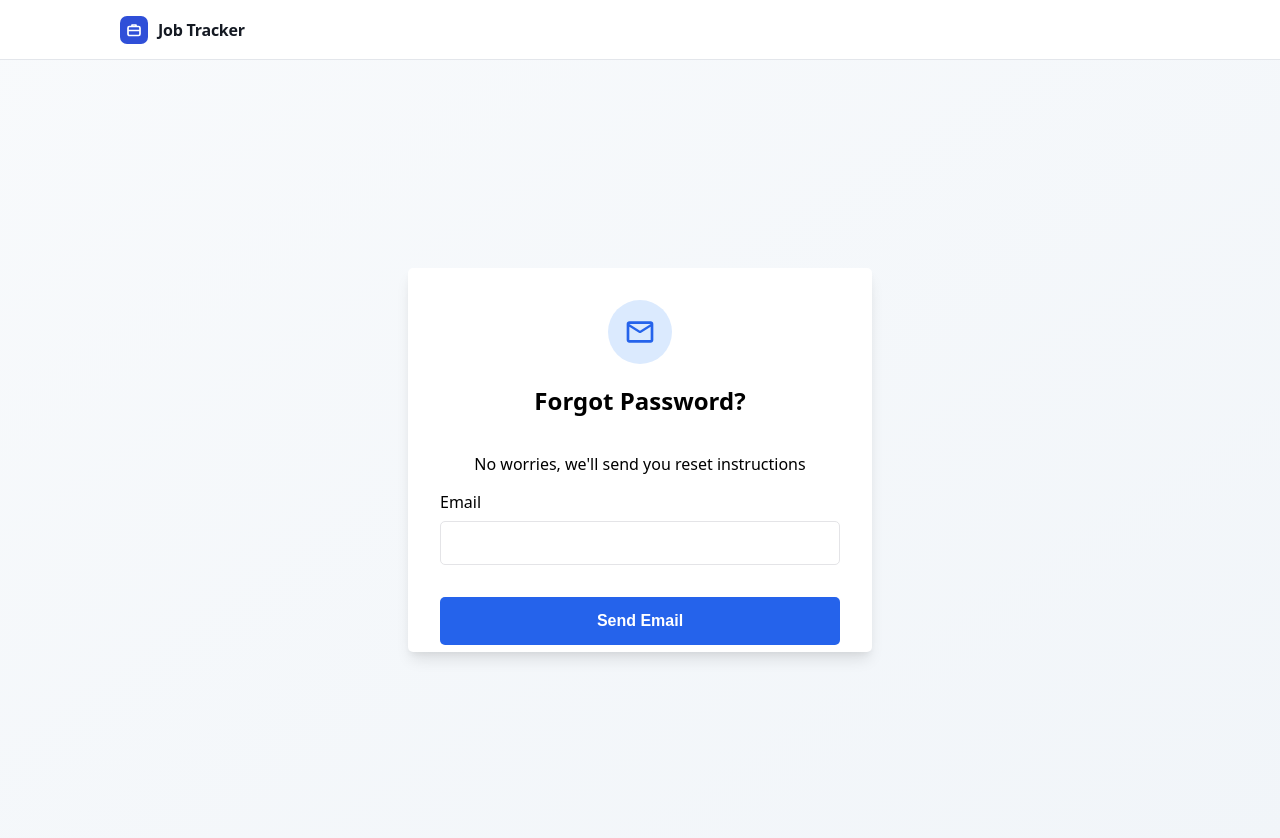
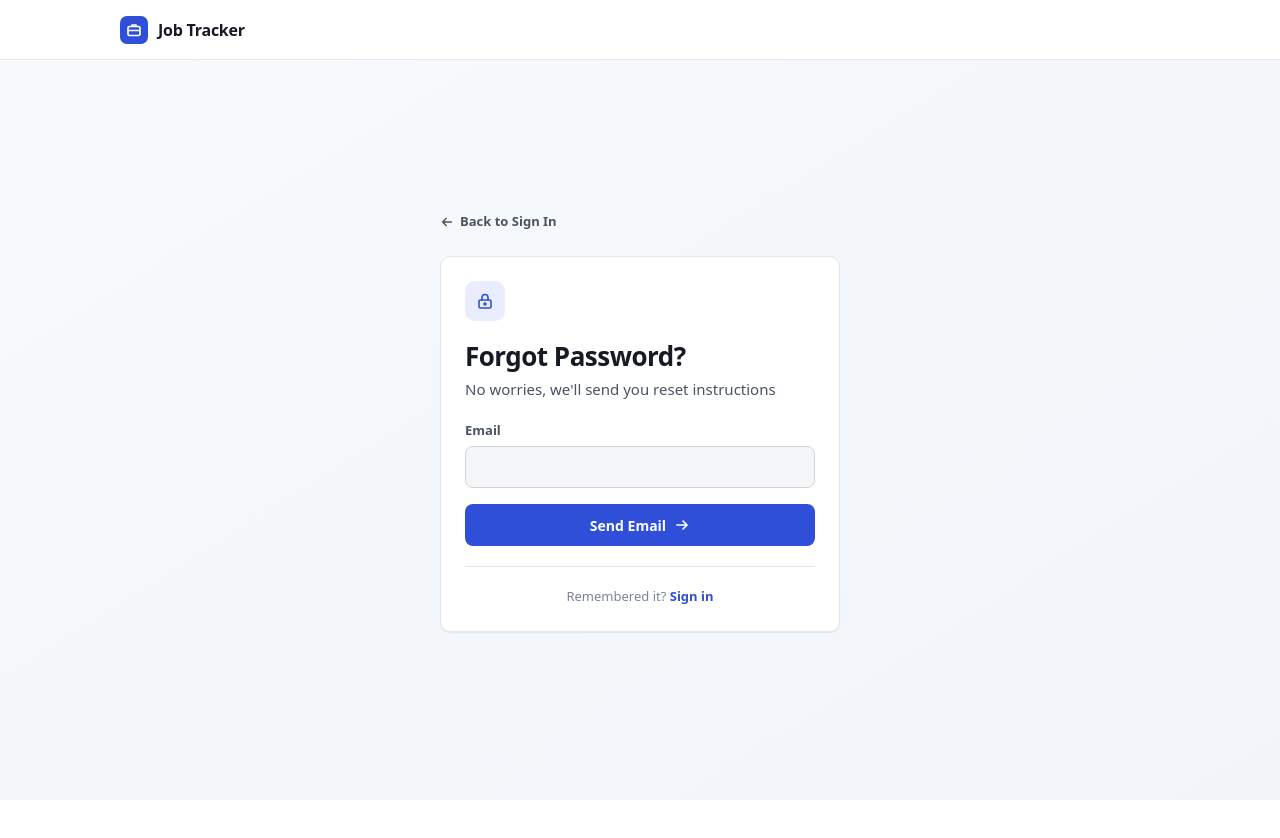
Before and after one commit to Jmelgar1014/JobTracker, a React (Vite) app: page / in a window 1280 px wide. Both pictures are taken after a click on the button "Forgot your password?". Shown: the top 838 px of the page. After the commit the page ends 800 px from the top, so only its background shows below. Built offline with nearby package versions, Linux system fonts and the light colour scheme; no server answers.

Commit message:
updated resest email and email confirmation card designs to match rest of the site

```diff
--- a/src/Components/ResetCard.jsx
+++ b/src/Components/ResetCard.jsx
@@ -2,6 +2,7 @@ import React from "react";
 import { useState } from "react";
 import supabase from "../../supaBaseData";
 import ResetConfirmation from "./ResetConfirmation";
+import { NavLink } from "react-router-dom";
 
 const ResetCard = () => {
   const [email, setEmail] = useState("");
@@ -28,31 +29,44 @@ const ResetCard = () => {
   return (
     <>
       {!emailSent ? (
-        <div className="verify-page-container">
-          <div className="verify-card component-shadow">
-            <div className="reset-title">
-              <div className="verify-logo">
+        <div className="jt-auth-page">
+          <div className="jt-auth">
+            <NavLink to="/login" className="jt-auth-back">
               <svg
-                  width="32"
-                  height="32"
-                  viewBox="0 0 24 24"
-                  xmlns="http://www.w3.org/2000/svg"
+                viewBox="0 0 16 16"
+                fill="none"
+                stroke="currentColor"
+                strokeWidth="1.7"
+                strokeLinecap="round"
+                strokeLinejoin="round"
+                aria-hidden="true"
               >
-                  <path
-                    fill="currentColor"
-                    d="M4 20q-.825 0-1.412-.587T2 18V6q0-.825.588-1.412T4 4h16q.825 0 1.413.588T22 6v12q0 .825-.587 1.413T20 20zM20 8l-7.475 4.675q-.125.075-.262.113t-.263.037t-.262-.037t-.263-.113L4 8v10h16zm-8 3l8-5H4zM4 8v.25v-1.475v.025V6v.8v-.012V8.25zv10z"
-                  />
+                <path d="M13 8H3M7 4 3 8l4 4" />
               </svg>
+              Back to Sign In
+            </NavLink>
+            <section className="jt-auth-card">
+              <span className="jt-auth-badge" aria-hidden="true">
+                <svg
+                  viewBox="0 0 20 20"
+                  fill="none"
+                  stroke="currentColor"
+                  strokeWidth="1.6"
+                  strokeLinecap="round"
+                  strokeLinejoin="round"
+                >
+                  <rect x="4" y="9" width="12" height="8" rx="1.5" />
+                  <path d="M7 9V6.5a3 3 0 0 1 6 0V9" />
+                  <circle cx="10" cy="13" r="1" />
+                </svg>
+              </span>
+              <div className="jt-auth-intro">
+                <h2>Forgot Password?</h2>
+                <p>No worries, we'll send you reset instructions</p>
               </div>
-              <h2 className="reset-h2">Forgot Password?</h2>
-              <p className="reset-desc">
-                No worries, we'll send you reset instructions
-              </p>
-            </div>
-            <div className="login">
-              <label htmlFor="email" className="label">
-                Email
-              </label>
+              <div className="jt-auth-form">
+                <div className="jt-auth-field">
+                  <label htmlFor="email">Email</label>
                   <input
                     type="text"
                     name="email"
@@ -60,10 +74,27 @@ const ResetCard = () => {
                     value={email}
                     onChange={(e) => setEmail(e.target.value)}
                   />
-              <button className="btn" id="reset-btn" onClick={submitEmail}>
+                </div>
+                <button className="jt-auth-btn" onClick={submitEmail}>
                   Send Email
+                  <svg
+                    viewBox="0 0 16 16"
+                    fill="none"
+                    stroke="currentColor"
+                    strokeWidth="1.7"
+                    strokeLinecap="round"
+                    strokeLinejoin="round"
+                    aria-hidden="true"
+                  >
+                    <path d="M3 8h10M9 4l4 4-4 4" />
+                  </svg>
                 </button>
               </div>
+              <div className="jt-auth-divider" />
+              <p className="jt-auth-alt">
+                Remembered it? <NavLink to="/login">Sign in</NavLink>
+              </p>
+            </section>
           </div>
         </div>
       ) : (
--- a/src/Components/ResetConfirmation.jsx
+++ b/src/Components/ResetConfirmation.jsx
@@ -1,26 +1,51 @@
 import React from "react";
+import { NavLink } from "react-router-dom";
 
 const ResetConfirmation = () => {
   return (
     <>
-      <div className="verify-page-container">
-        <div className="verify-card component-shadow">
-          <div className="reset-title">
-            <div className="verify-logo">
+      <div className="jt-auth-page">
+        <div className="jt-auth">
+          <NavLink to="/login" className="jt-auth-back">
+            <svg
+              viewBox="0 0 16 16"
+              fill="none"
+              stroke="currentColor"
+              strokeWidth="1.7"
+              strokeLinecap="round"
+              strokeLinejoin="round"
+              aria-hidden="true"
+            >
+              <path d="M13 8H3M7 4 3 8l4 4" />
+            </svg>
+            Back to Sign In
+          </NavLink>
+          <section className="jt-auth-card">
+            <span className="jt-auth-badge jt-auth-badge-ok" aria-hidden="true">
               <svg
-                width="32"
-                height="32"
-                viewBox="0 0 24 24"
-                xmlns="http://www.w3.org/2000/svg"
+                viewBox="0 0 20 20"
+                fill="none"
+                stroke="currentColor"
+                strokeWidth="1.6"
+                strokeLinecap="round"
+                strokeLinejoin="round"
               >
-                <path
-                  fill="currentColor"
-                  d="M4 20q-.825 0-1.412-.587T2 18V6q0-.825.588-1.412T4 4h16q.825 0 1.413.588T22 6v12q0 .825-.587 1.413T20 20zM20 8l-7.475 4.675q-.125.075-.262.113t-.263.037t-.262-.037t-.263-.113L4 8v10h16zm-8 3l8-5H4zM4 8v.25v-1.475v.025V6v.8v-.012V8.25zv10z"
-                />
+                <rect x="3" y="5" width="14" height="10" rx="1.5" />
+                <path d="m3.5 6 6.5 5 6.5-5" />
               </svg>
+            </span>
+            <div className="jt-auth-intro">
+              <h2>Reset Password email has been sent</h2>
             </div>
-            <h2 className="reset-h2">Reset Password email has been sent</h2>
-          </div>
+            <ol className="jt-steps">
+              <li>Open the email from Job Tracker.</li>
+              <li>Click the reset link and choose a new password.</li>
+              <li>Sign in with your new password.</li>
+            </ol>
+            <p className="jt-auth-hint">
+              Not there after a few minutes? Check your spam folder.
+            </p>
+          </section>
         </div>
       </div>
     </>
--- a/src/index.css
+++ b/src/index.css
@@ -2240,3 +2240,123 @@ input::placeholder {
     font-size: 23px;
   }
 }
+
+/* Password reset (ResetCard, ResetConfirmation) */
+.jt-auth-page {
+  --jt-s-offer: #157a4a;
+  --jt-s-offer-bg: #e3f5eb;
+}
+
+.jt-auth-back,
+.jt-auth-back:visited {
+  width: fit-content;
+  display: inline-flex;
+  align-items: center;
+  gap: 6px;
+  font-size: 13px;
+  font-weight: 600;
+  color: var(--jt-fg-2);
+  text-decoration: none;
+  border-radius: 4px;
+}
+
+.jt-auth-back:hover {
+  color: var(--jt-fg);
+}
+
+.jt-auth-back svg {
+  width: 14px;
+  height: 14px;
+}
+
+.jt-auth-badge {
+  width: 40px;
+  height: 40px;
+  display: grid;
+  place-items: center;
+  border-radius: 10px;
+  background: var(--jt-accent-soft);
+  color: var(--jt-accent);
+}
+
+.jt-auth-badge svg {
+  width: 20px;
+  height: 20px;
+}
+
+.jt-auth-badge-ok {
+  background: var(--jt-s-offer-bg);
+  color: var(--jt-s-offer);
+}
+
+.jt-auth-card .jt-auth-intro h2 {
+  text-wrap: balance;
+}
+
+.jt-auth-divider {
+  height: 1px;
+  background: var(--jt-line);
+}
+
+.jt-auth-alt {
+  margin: 0;
+  text-align: center;
+  font-size: 13px;
+  color: var(--jt-fg-3);
+}
+
+.jt-auth-alt a,
+.jt-auth-alt a:visited {
+  font-weight: 600;
+  color: var(--jt-accent);
+  border-radius: 4px;
+}
+
+.jt-auth-alt a:hover {
+  text-decoration: underline;
+  text-underline-offset: 3px;
+}
+
+.jt-steps {
+  margin: 0;
+  padding: 0;
+  list-style: none;
+  display: grid;
+  gap: 10px;
+  counter-reset: jt-step;
+}
+
+.jt-steps li {
+  display: grid;
+  grid-template-columns: 22px 1fr;
+  gap: 10px;
+  font-size: 14px;
+  color: var(--jt-fg-2);
+  counter-increment: jt-step;
+}
+
+.jt-steps li::before {
+  content: counter(jt-step);
+  width: 22px;
+  height: 22px;
+  display: grid;
+  place-items: center;
+  border-radius: 50%;
+  font-family: ui-monospace, "SF Mono", Menlo, monospace;
+  font-size: 11px;
+  font-weight: 500;
+  background: var(--jt-surface-2);
+  color: var(--jt-fg-2);
+}
+
+.jt-auth-hint {
+  margin: 0;
+  font-size: 12px;
+  color: var(--jt-fg-3);
+}
+
+.jt-auth-back:focus-visible,
+.jt-auth-alt a:focus-visible {
+  outline: 2px solid var(--jt-accent);
+  outline-offset: 2px;
+}
```
Lines whose indentation alone changed are shown as unchanged.
